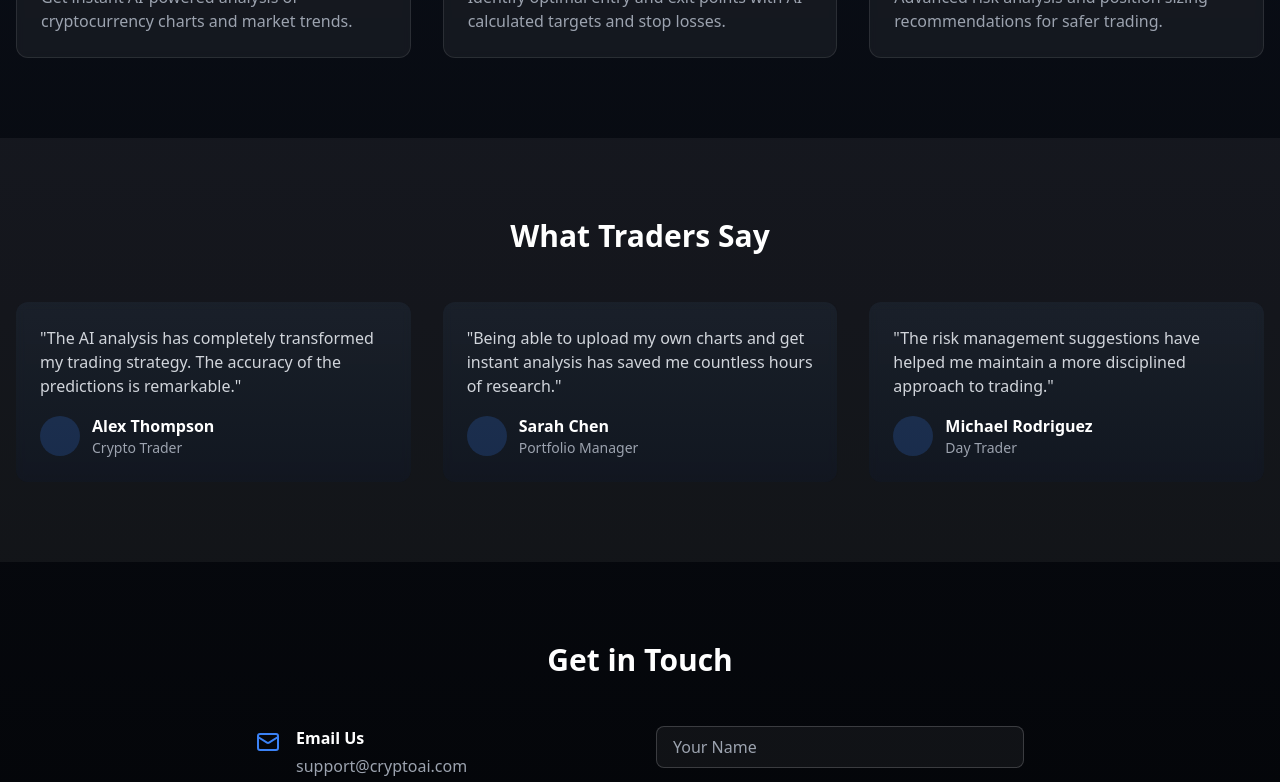
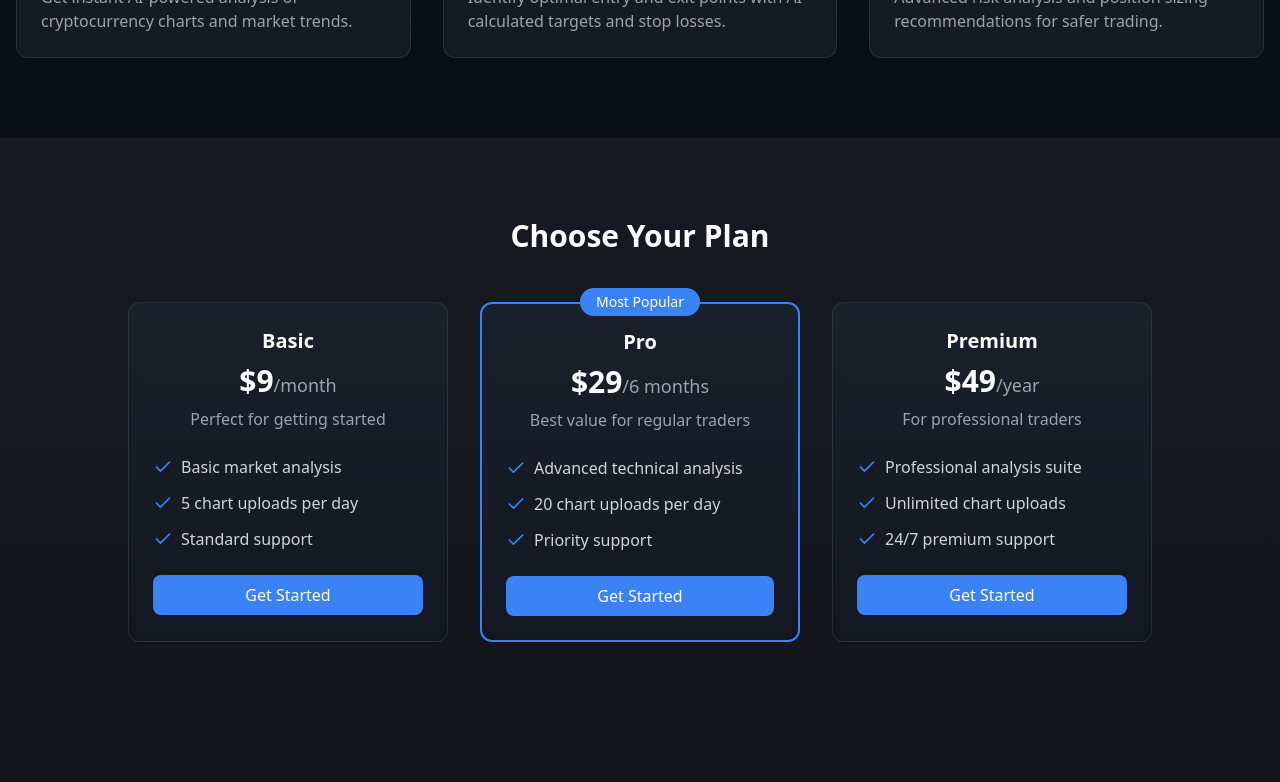
Before and after one commit to NextThread/crypto-candlestick-analyst, a React (Vite) app: page / in a window 1280 px wide. Shown: the part 1420-2202 px from the top of the page. Built offline with nearby package versions, Linux system fonts and the light colour scheme.

Commit message:
Add subscription section
Adds a new subscription section with options for monthly, semi-annual, and annual subscriptions.

```diff
--- a/src/pages/Index.tsx
+++ b/src/pages/Index.tsx
@@ -7,7 +7,7 @@ import Features from "@/components/Features";
 import Testimonials from "@/components/Testimonials";
 import Contact from "@/components/Contact";
 import Subscribe from "@/components/Subscribe";
-import { ArrowDown } from "lucide-react";
+import { ArrowDown, Check } from "lucide-react";
 
 const Index = () => {
   return (
@@ -50,6 +50,95 @@ const Index = () => {
       {/* Features */}
       <Features />
 
+      {/* Pricing Section */}
+      <section className="py-20 bg-white/5">
+        <div className="container mx-auto px-4">
+          <h2 className="text-3xl font-bold text-center mb-12">Choose Your Plan</h2>
+          <div className="grid md:grid-cols-3 gap-8 max-w-5xl mx-auto">
+            {/* Basic Plan */}
+            <div className="p-6 rounded-xl bg-gradient-to-b from-gray-800/50 to-gray-900/50 backdrop-blur-sm border border-gray-200/10 hover:border-primary/50 transition-colors">
+              <div className="text-center mb-6">
+                <h3 className="text-xl font-semibold mb-2">Basic</h3>
+                <div className="text-3xl font-bold mb-2">$9<span className="text-lg font-normal text-gray-400">/month</span></div>
+                <p className="text-gray-400">Perfect for getting started</p>
+              </div>
+              <ul className="space-y-3 mb-6">
+                <li className="flex items-center gap-2 text-gray-300">
+                  <Check className="w-5 h-5 text-primary" />
+                  <span>Basic market analysis</span>
+                </li>
+                <li className="flex items-center gap-2 text-gray-300">
+                  <Check className="w-5 h-5 text-primary" />
+                  <span>5 chart uploads per day</span>
+                </li>
+                <li className="flex items-center gap-2 text-gray-300">
+                  <Check className="w-5 h-5 text-primary" />
+                  <span>Standard support</span>
+                </li>
+              </ul>
+              <button className="w-full py-2 px-4 rounded-lg bg-primary hover:bg-primary/90 transition-colors">
+                Get Started
+              </button>
+            </div>
+
+            {/* Pro Plan */}
+            <div className="p-6 rounded-xl bg-gradient-to-b from-gray-800/50 to-gray-900/50 backdrop-blur-sm border-2 border-primary relative">
+              <div className="absolute -top-4 left-1/2 -translate-x-1/2 bg-primary text-white px-4 py-1 rounded-full text-sm">
+                Most Popular
+              </div>
+              <div className="text-center mb-6">
+                <h3 className="text-xl font-semibold mb-2">Pro</h3>
+                <div className="text-3xl font-bold mb-2">$29<span className="text-lg font-normal text-gray-400">/6 months</span></div>
+                <p className="text-gray-400">Best value for regular traders</p>
+              </div>
+              <ul className="space-y-3 mb-6">
+                <li className="flex items-center gap-2 text-gray-300">
+                  <Check className="w-5 h-5 text-primary" />
+                  <span>Advanced technical analysis</span>
+                </li>
+                <li className="flex items-center gap-2 text-gray-300">
+                  <Check className="w-5 h-5 text-primary" />
+                  <span>20 chart uploads per day</span>
+                </li>
+                <li className="flex items-center gap-2 text-gray-300">
+                  <Check className="w-5 h-5 text-primary" />
+                  <span>Priority support</span>
+                </li>
+              </ul>
+              <button className="w-full py-2 px-4 rounded-lg bg-primary hover:bg-primary/90 transition-colors">
+                Get Started
+              </button>
+            </div>
+
+            {/* Premium Plan */}
+            <div className="p-6 rounded-xl bg-gradient-to-b from-gray-800/50 to-gray-900/50 backdrop-blur-sm border border-gray-200/10 hover:border-primary/50 transition-colors">
+              <div className="text-center mb-6">
+                <h3 className="text-xl font-semibold mb-2">Premium</h3>
+                <div className="text-3xl font-bold mb-2">$49<span className="text-lg font-normal text-gray-400">/year</span></div>
+                <p className="text-gray-400">For professional traders</p>
+              </div>
+              <ul className="space-y-3 mb-6">
+                <li className="flex items-center gap-2 text-gray-300">
+                  <Check className="w-5 h-5 text-primary" />
+                  <span>Professional analysis suite</span>
+                </li>
+                <li className="flex items-center gap-2 text-gray-300">
+                  <Check className="w-5 h-5 text-primary" />
+                  <span>Unlimited chart uploads</span>
+                </li>
+                <li className="flex items-center gap-2 text-gray-300">
+                  <Check className="w-5 h-5 text-primary" />
+                  <span>24/7 premium support</span>
+                </li>
+              </ul>
+              <button className="w-full py-2 px-4 rounded-lg bg-primary hover:bg-primary/90 transition-colors">
+                Get Started
+              </button>
+            </div>
+          </div>
+        </div>
+      </section>
+
       {/* Testimonials */}
       <Testimonials />
 
```
